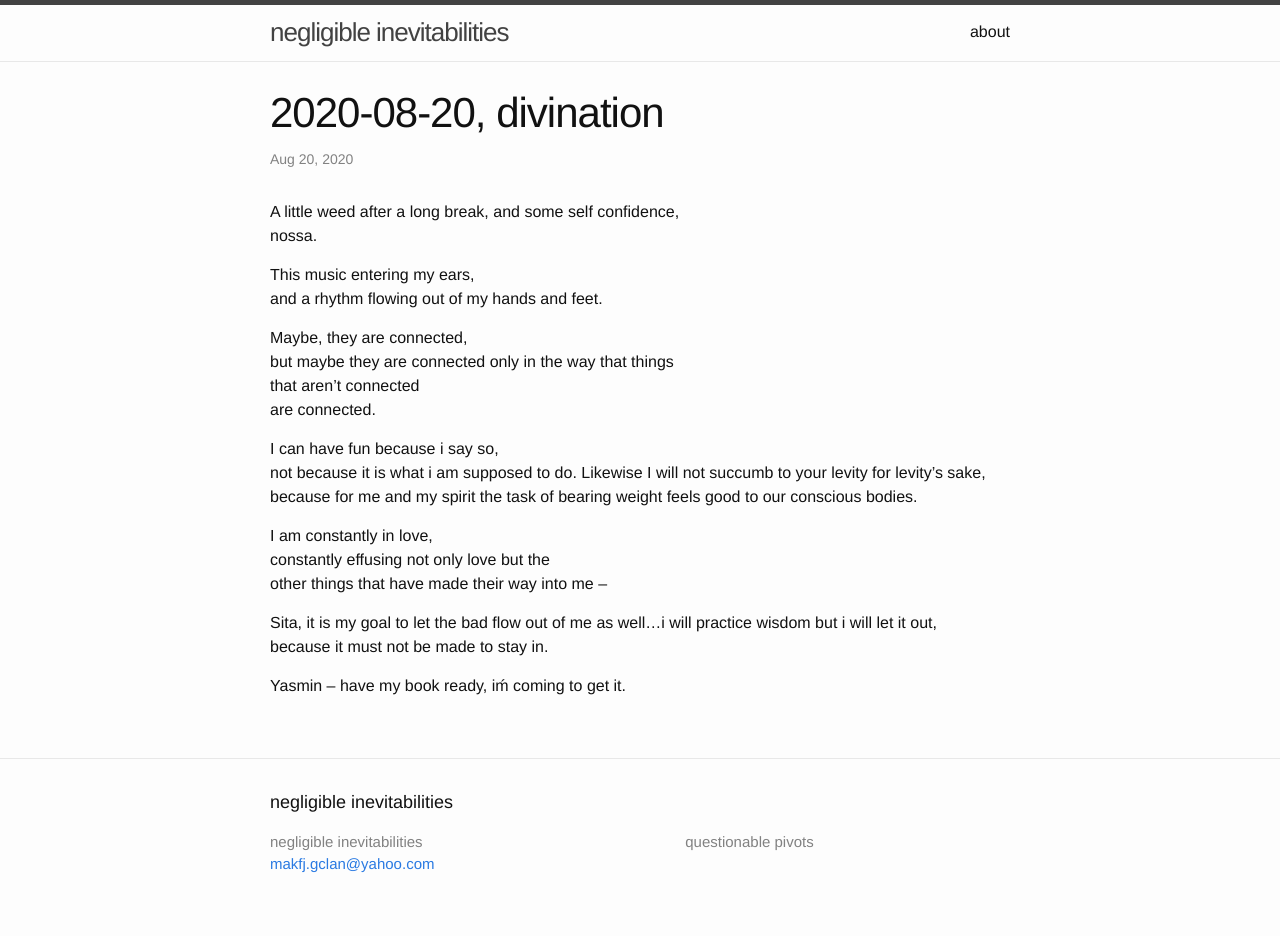
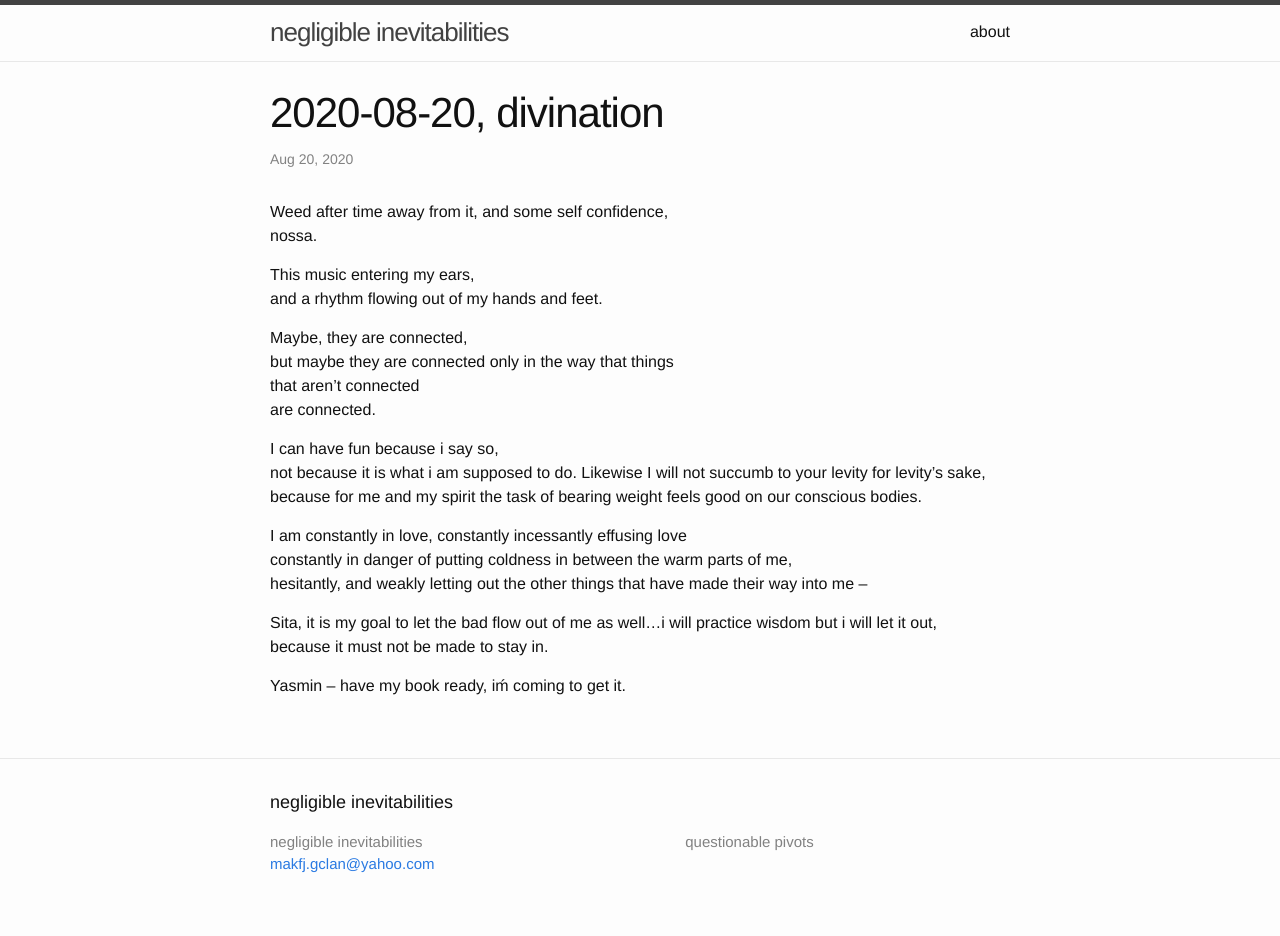
Before and after one commit to jamalgaddis/jamalgaddis.github.io, a Jekyll site: the page built from _posts/2020-08-20-divination.markdown, in a window 1280 px wide. Built offline with Jekyll 4.4.1, drawn with Linux system fonts in a browser that asks for light colours.

Commit message:
Update 2020-08-20-divination.markdown

```diff
--- a/_posts/2020-08-20-divination.markdown
+++ b/_posts/2020-08-20-divination.markdown
@@ -5,7 +5,7 @@ date:   2020-08-20
 description: "woopties"
 categories: divination
 ---
-A little weed after a long break, and some self confidence,\\
+Weed after time away from it, and some self confidence,\\
 nossa.
 
 This music entering my ears,\\
@@ -18,11 +18,11 @@ are connected.
 
 I can have fun because i say so,\\
 not because it is what i am supposed to do. Likewise I will not succumb to your levity for levity's sake,\\
-because for me and my spirit the task of bearing weight feels good to our conscious bodies.
+because for me and my spirit the task of bearing weight feels good on our conscious bodies.
 
-I am constantly in love,\\
-constantly effusing not only love but the\\
-other things that have made their way into me --
+I am constantly in love, constantly incessantly effusing love\\
+constantly in danger of putting coldness in between the warm parts of me,\\
+hesitantly, and weakly letting out the other things that have made their way into me --
 
 Sita, it is my goal to let the bad flow out of me as well...i will practice wisdom but i will let it out,\\
 because it must not be made to stay in.
```
